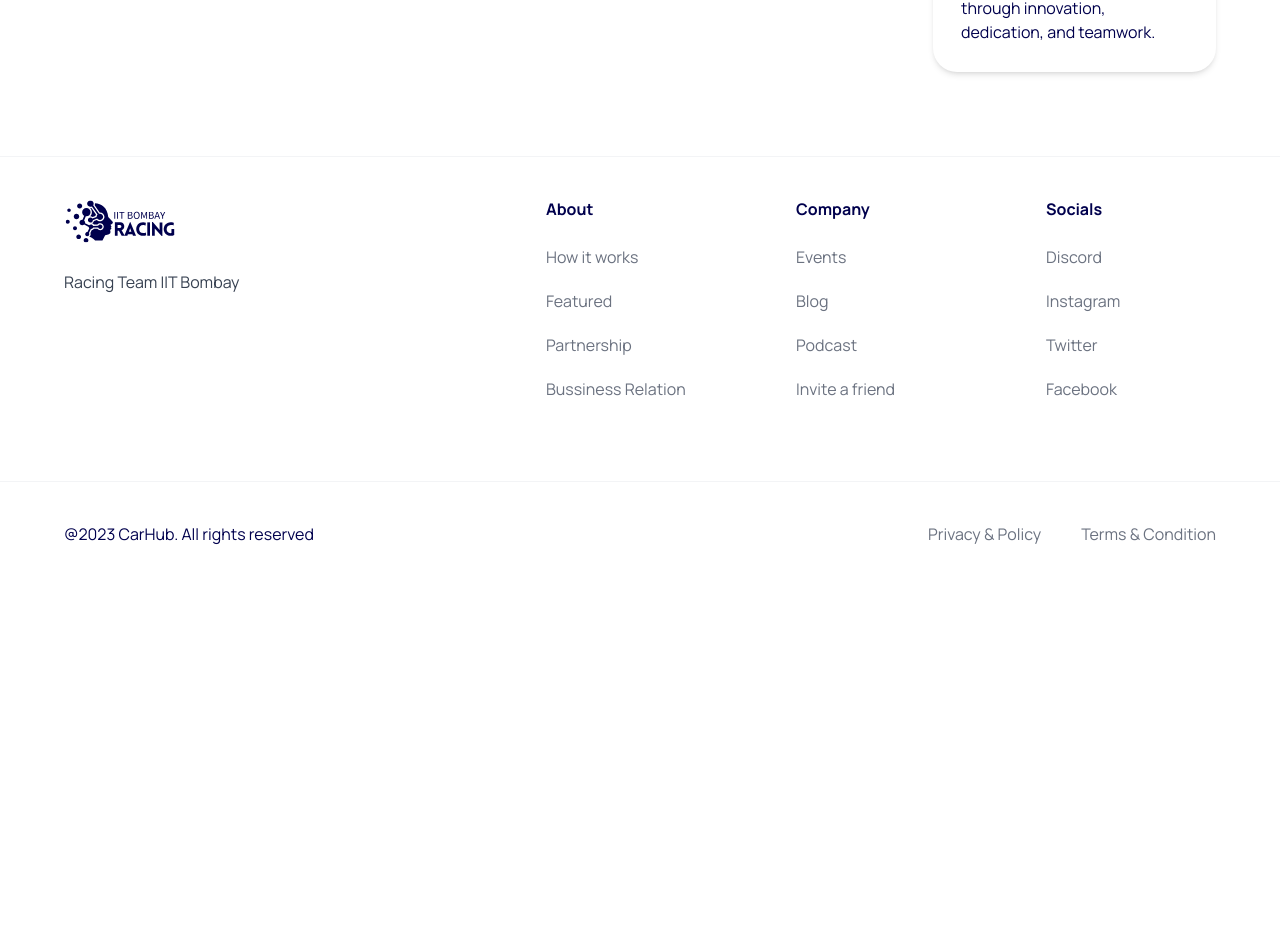
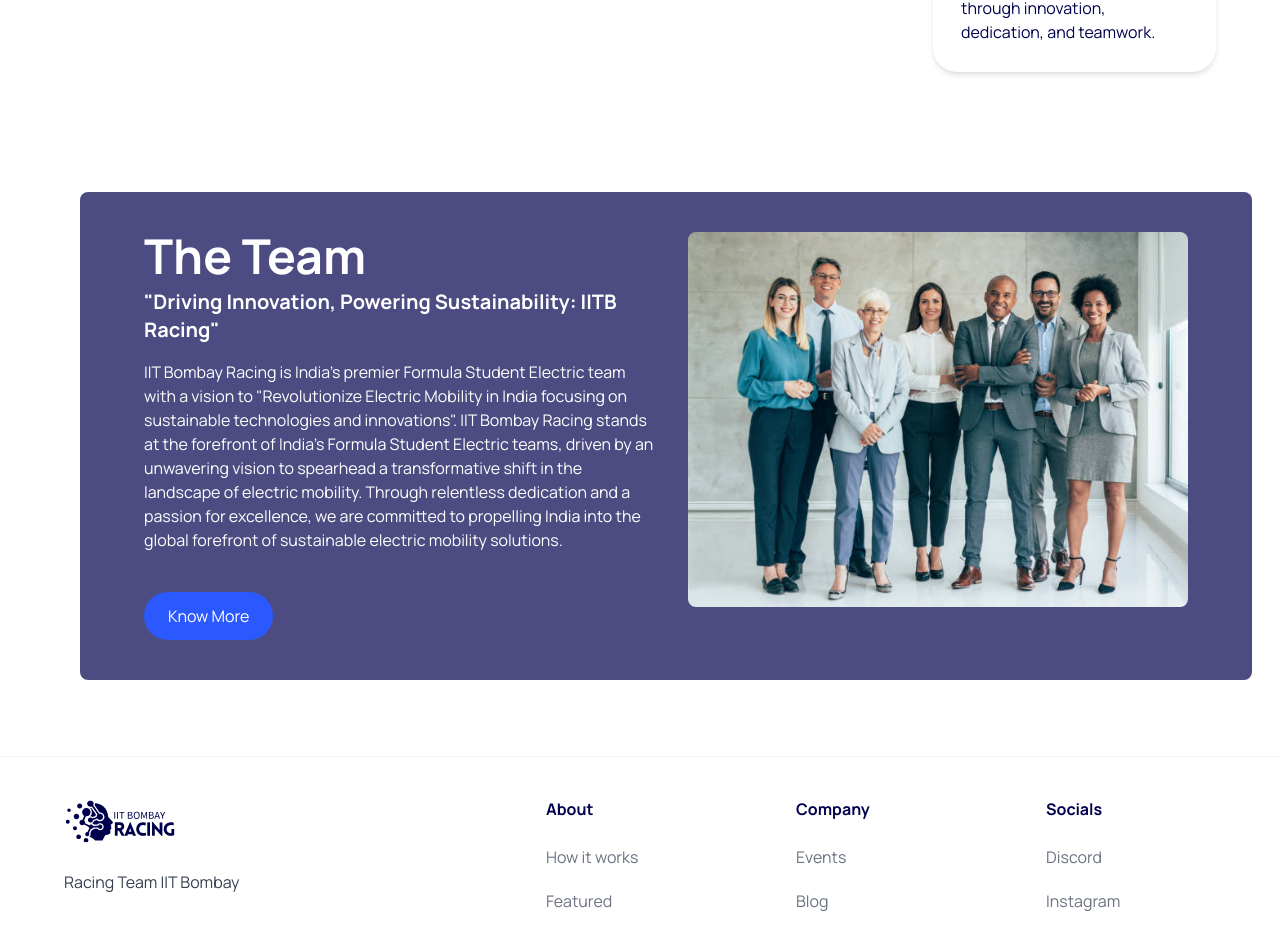
Before and after one commit to i-am-SnehaChauhan/iit_b_racing, a Next.js app: page / in a window 1280 px wide. Shown: the part 1591-2524 px from the top of the page. Before the commit the page ends 2177 px from the top, so only its background shows below. Built offline with nearby package versions, Linux system fonts and the light colour scheme.

Commit message:
Team Section Completed

```diff
--- a/app/globals.css
+++ b/app/globals.css
@@ -93,7 +93,7 @@
 }
 
 .mission__title {
-  @apply xl:text-[42px] sm:text-[30px] font-extrabold;
+  @apply xl:text-[42px] md:text-[38px] font-extrabold;
 }
 
 .mission__content {
@@ -137,12 +137,21 @@
     @apply w-full;
   }
   .mission__horizontal__card {
-    @apply  flex-col;
+    @apply  flex-col ;
   }
   .mission__vertical__card {
-    max-width: 100%; /* Set max-width to full for small screens */
+    @apply flex-col;
   }
 }
+
+/* Team styles */
+
+
+
+
+
+/* Add more circle classes as needed */
+
 /* START: Car Card styles */
 .car-card {
   @apply flex flex-col p-6 justify-center items-start text-black-100 bg-primary-blue-100 hover:bg-white hover:shadow-md rounded-3xl;
--- a/app/layout.tsx
+++ b/app/layout.tsx
@@ -6,7 +6,7 @@
 const inter = Inter({ subsets: ["latin"] });
 
 export const metadata: Metadata = {
-  title: "IIT Bombay Racing",
+  title: "IITB Racing",
   description: "Generated by create next app",
 };
 
--- a/app/page.tsx
+++ b/app/page.tsx
@@ -1,4 +1,4 @@
-import { Hero, Mission } from "@/components";
+import { Hero, Mission, Team } from "@/components";
 
 
 export default function Home() {
@@ -6,6 +6,7 @@
     <main className="overflow-hidden">
       <Hero />
       <Mission />
+      <Team />
     </main>
   );
 }
--- /dev/null
+++ b/components/Team.tsx
@@ -0,0 +1,51 @@
+"use client";
+import CustomButton from "./CustomButton";
+import Image from "next/image";
+import aboutGdsc from "../public/TeamImage.jpg";
+
+const Team = () => {
+  const Join = () => {};
+
+  return (
+    <div className="flex flex-col md:flex-row lg:flex-row items-center justify-center bg-[#fff] from-primary to-secondary bg-cover overflow-hidden text-white relative">
+        <div className="flex-1 mx-3 md:mx-7 my-14 py-10 px-6 md:px-16 max-w-7xl bg-opacity-70 bg-[#00004D] backdrop-blur-md rounded-lg md:ml-20 md:my-14">
+            <div className="grid md:grid-cols-2 gap-4 items-start">
+             <div>
+            <h1 className="text-3xl md:text-5xl font-bold mb-2">The Team</h1>
+            <h2 className="text-lg md:text-xl font-bold mb-4">
+              "Driving Innovation, Powering Sustainability: IITB Racing"
+            </h2>
+            <p className="text-sm md:text-base mb-6">
+              IIT Bombay Racing is India's premier Formula Student Electric team
+              with a vision to "Revolutionize Electric Mobility in India
+              focusing on sustainable technologies and innovations". IIT Bombay
+              Racing stands at the forefront of India's Formula Student Electric
+              teams, driven by an unwavering vision to spearhead a
+              transformative shift in the landscape of electric mobility.
+              Through relentless dedication and a passion for excellence, we are
+              committed to propelling India into the global forefront of
+              sustainable electric mobility solutions.
+            </p>
+            <CustomButton
+              title="Know More"
+              containerStyle="bg-primary-blue text-white rounded-full mt-10"
+              handleClick={Join}
+            />
+          </div>
+          <div className="flex items-center justify-center md:justify-end">
+
+                <Image
+                    src={aboutGdsc}
+                    alt="team"
+                    className="rounded-lg"
+                    width={500}
+                    height={500}
+                />
+          </div>
+        </div>
+      </div>
+    </div>
+  );
+};
+
+export default Team;
--- a/components/index.ts
+++ b/components/index.ts
@@ -3,6 +3,7 @@
 import Navbar from "./Navbar";
 import Footer from "./Footer";
 import Mission from "./Mission";
+import Team from "./Team";
 
 
 export {
@@ -10,5 +11,6 @@
     CustomButton,
     Navbar,
     Footer,
-    Mission
+    Mission,
+    Team
 };
```
Also changed, not shown: public/TeamImage.jpg (added).
